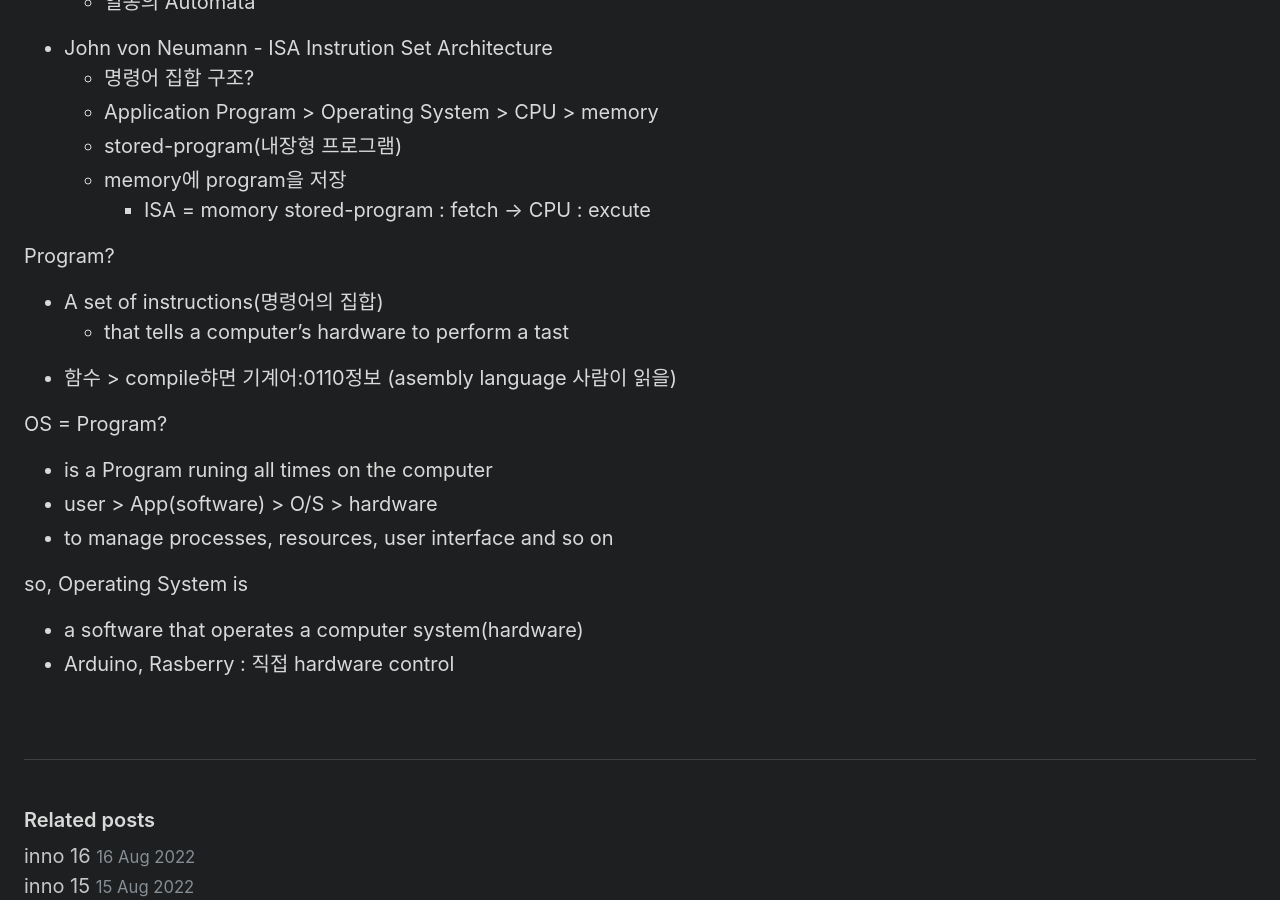
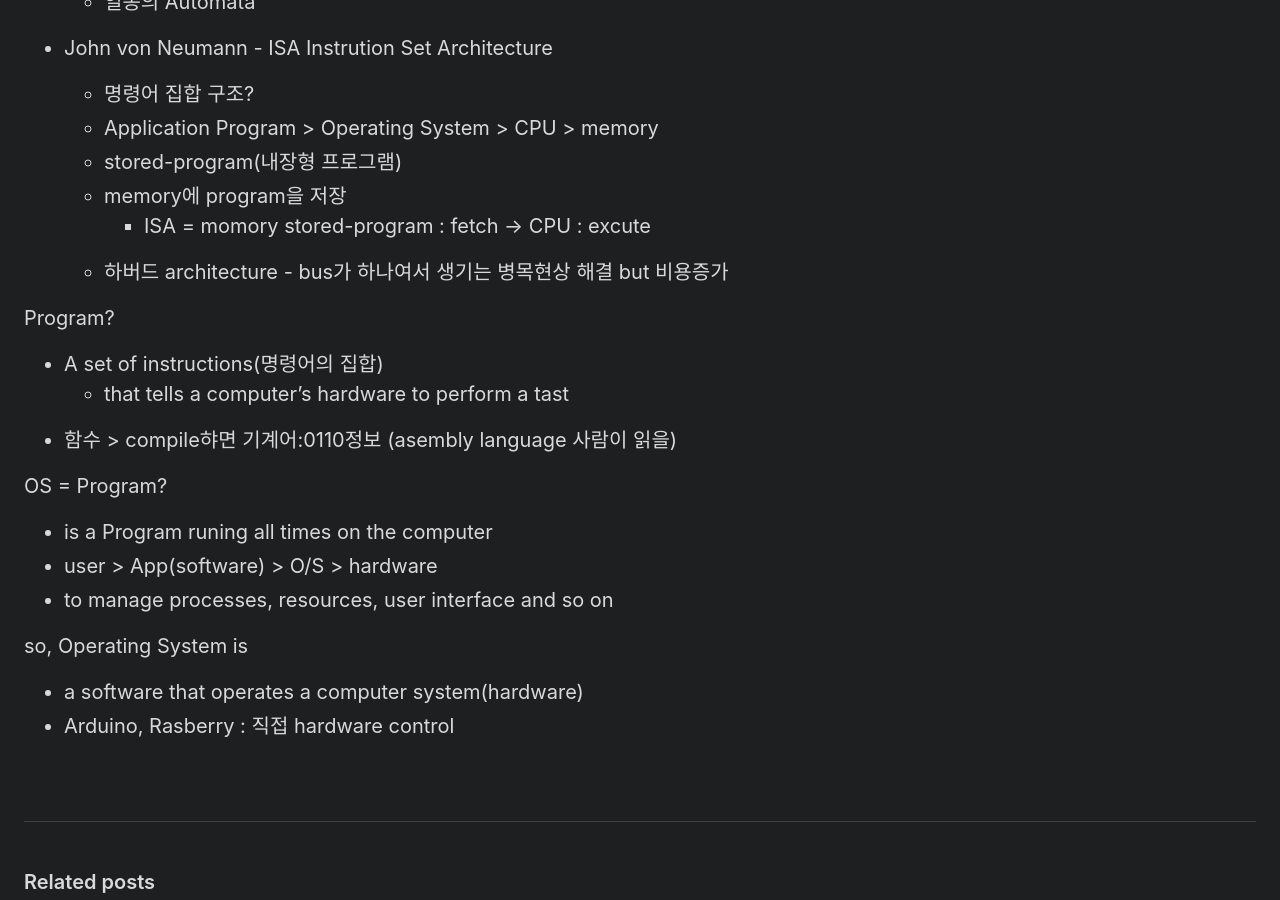
Before and after one commit to Dev-Dotoli/dev-dotoli.github.com, a Jekyll site: the page built from _posts/2022-08-16-OS-1.md, in a window 1280 px wide and 900 px high, scrolled down 1771 px. Built offline with Jekyll 4.4.1, drawn with Linux system fonts in a browser that asks for light colours.

Commit message:
Docs: add contents 하버드 architecture

```diff
--- a/_posts/2022-08-16-OS-1.md
+++ b/_posts/2022-08-16-OS-1.md
@@ -60,11 +60,13 @@ Who invented computer?
   - Turing machine > universal Turing mashine > header > tape
   - 일종의 Automata
 - John von Neumann - ISA Instrution Set Architecture
+
   - 명령어 집합 구조?
   - Application Program > Operating System > CPU > memory
   - stored-program(내장형 프로그램)
   - memory에 program을 저장
     - ISA = momory stored-program : fetch -> CPU : excute
+  - 하버드 architecture - bus가 하나여서 생기는 병목현상 해결 but 비용증가
 
 Program?
 
```
